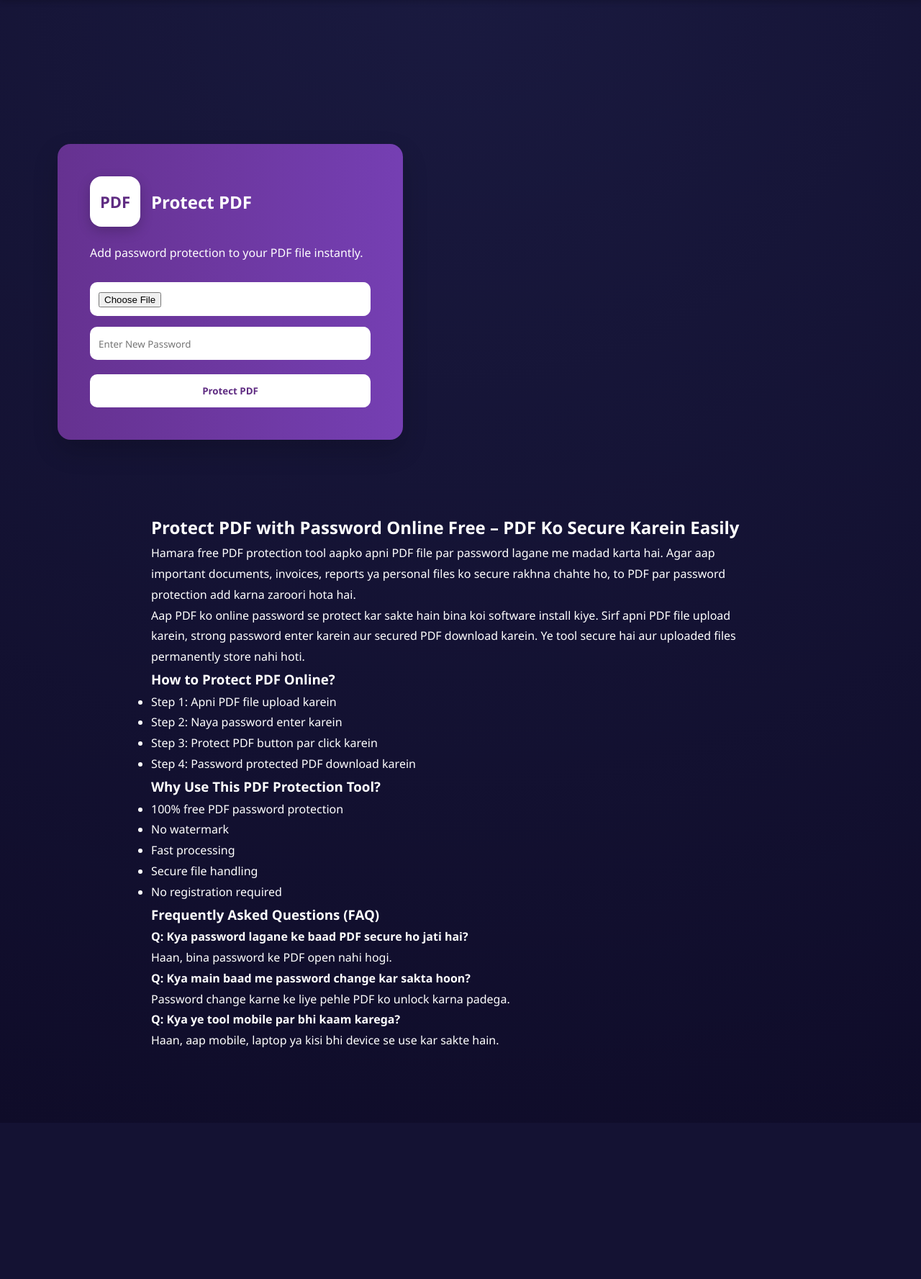
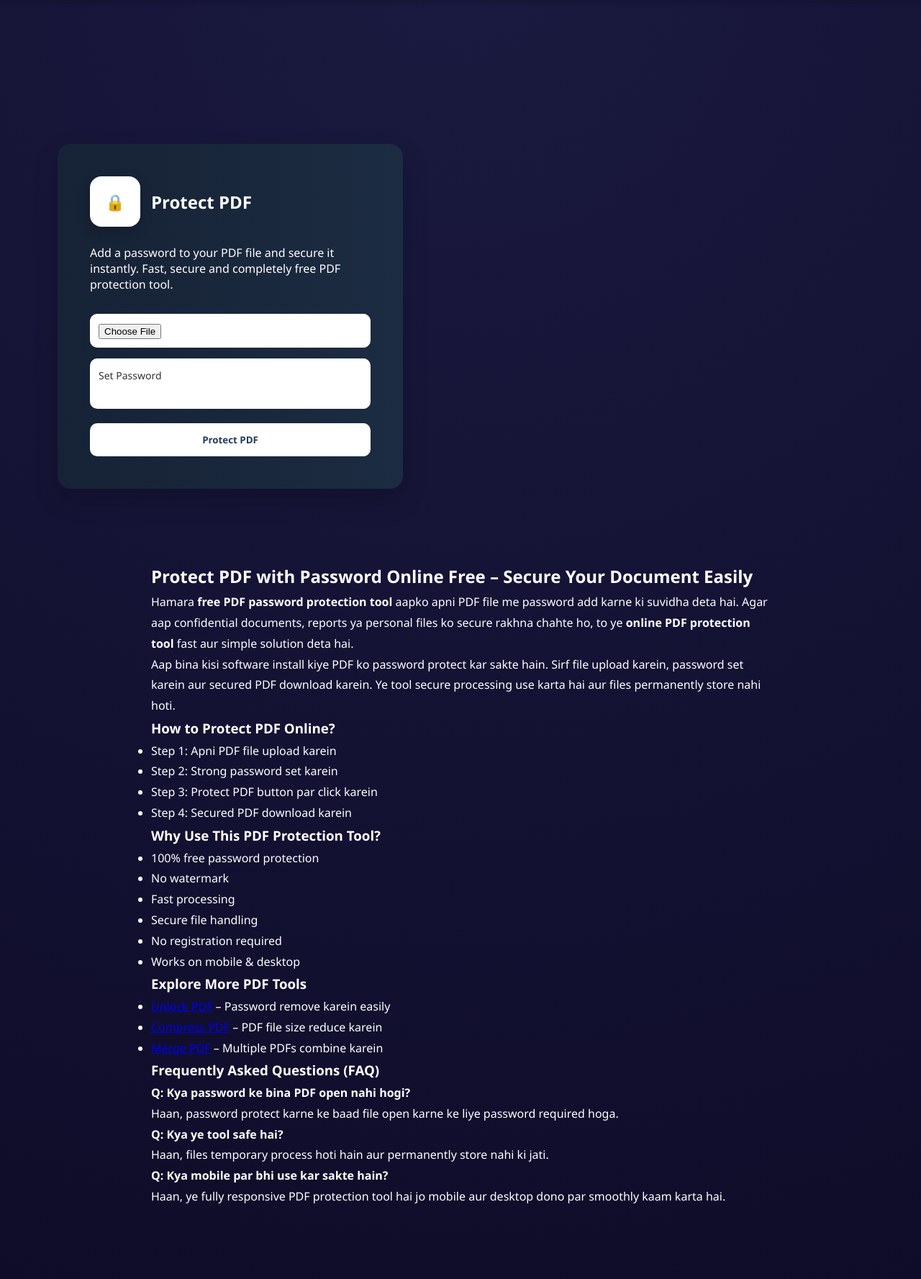
Before and after one commit to afnankhan123456/ai-tools-website-, a Flask app: page /protect-pdf in a window 1280 px wide. Shown: the part 66-1843 px from the top of the page at 72% size. Before the commit the page ends 1521 px from the top, so only its background shows below. Run offline with Flask 3, Linux system fonts and the light colour scheme.

Commit message:
Update protect_pdf.html

```diff
--- a/templates/pdf_tools/protect_pdf.html
+++ b/templates/pdf_tools/protect_pdf.html
@@ -1,6 +1,6 @@
 {% extends "base.html" %}
-{% block title %}Protect PDF with Password Online Free | AI Tools Hub{% endblock %}
-{% block description %}Add password protection to your PDF files online free. Secure and easy PDF protection tool.{% endblock %}
+{% block title %}Protect PDF with Password Online Free | Secure PDF Instantly{% endblock %}
+{% block description %}Protect PDF with password online free. Add security to your PDF file easily. Fast and secure PDF password protection tool without watermark.{% endblock %}
 {% block content %}
 
 <section style="display:flex; justify-content:flex-start; margin:200px 0 0 80px;">
@@ -13,7 +13,7 @@
         box-shadow:0 15px 35px rgba(0,0,0,0.18);
         position:relative;
         overflow:hidden;
-        background: linear-gradient(270deg, #4776E6, #8E54E9, #5f2c82);
+        background: linear-gradient(270deg, #141e30, #243b55, #141e30);
         background-size: 600% 600%;
         animation: gradientMove 8s ease infinite;
     ">
@@ -23,7 +23,7 @@
 
             <div style="
                 background:white;
-                color:#5f2c82;
+                color:#243b55;
                 font-weight:bold;
                 font-size:22px;
                 width:70px;
@@ -34,7 +34,7 @@
                 border-radius:16px;
                 box-shadow:0 6px 18px rgba(0,0,0,0.2);
             ">
-                PDF
+                🔒
             </div>
 
             <div style="font-size:24px; font-weight:600;">
@@ -44,13 +44,15 @@
         </div>
 
         <p style="margin-bottom:30px; color:#ffffff;">
-            Add password protection to your PDF file instantly.
+            Add a password to your PDF file and secure it instantly.
+            Fast, secure and completely free PDF protection tool.
         </p>
 
-        <form action="{{ url_for('protect_pdf_action') }}"
+        <form action="{{ url_for('protect_pdf') }}"
               method="POST"
               enctype="multipart/form-data">
 
+            <!-- PDF Upload -->
             <div style="
                 background:white;
                 padding:12px;
@@ -64,24 +66,25 @@
                        style="border:none; width:100%;">
             </div>
 
-            <!-- Password Input -->
+            <!-- Password Field -->
             <div style="
                 background:white;
                 padding:12px;
                 border-radius:10px;
                 margin-bottom:20px;
             ">
+                <label style="color:#333; font-size:14px;">Set Password</label>
                 <input type="password"
                        name="password"
-                       placeholder="Enter New Password"
                        required
-                       style="border:none; width:100%;">
+                       style="width:100%; border:none; margin-top:5px;">
             </div>
 
+            <!-- Button -->
             <button type="submit"
                     style="
                         background:white;
-                        color:#5f2c82;
+                        color:#243b55;
                         border:none;
                         padding:14px;
                         width:100%;
@@ -106,47 +109,57 @@
 <!-- 🔥 SEO CONTENT SECTION -->
 <section style="max-width:900px; margin:100px auto; padding:0 20px; line-height:1.8;">
 
-    <h2>Protect PDF with Password Online Free – PDF Ko Secure Karein Easily</h2>
+    <h2>Protect PDF with Password Online Free – Secure Your Document Easily</h2>
 
     <p>
-        Hamara free PDF protection tool aapko apni PDF file par password lagane me madad karta hai.
-        Agar aap important documents, invoices, reports ya personal files ko secure rakhna chahte ho,
-        to PDF par password protection add karna zaroori hota hai.
+        Hamara <strong>free PDF password protection tool</strong> aapko apni PDF file me password add karne ki suvidha deta hai.
+        Agar aap confidential documents, reports ya personal files ko secure rakhna chahte ho,
+        to ye <strong>online PDF protection tool</strong> fast aur simple solution deta hai.
     </p>
 
     <p>
-        Aap PDF ko online password se protect kar sakte hain bina koi software install kiye.
-        Sirf apni PDF file upload karein, strong password enter karein aur secured PDF download karein.
-        Ye tool secure hai aur uploaded files permanently store nahi hoti.
+        Aap bina kisi software install kiye PDF ko password protect kar sakte hain.
+        Sirf file upload karein, password set karein aur secured PDF download karein.
+        Ye tool secure processing use karta hai aur files permanently store nahi hoti.
     </p>
 
     <h3>How to Protect PDF Online?</h3>
     <ul>
         <li>Step 1: Apni PDF file upload karein</li>
-        <li>Step 2: Naya password enter karein</li>
+        <li>Step 2: Strong password set karein</li>
         <li>Step 3: Protect PDF button par click karein</li>
-        <li>Step 4: Password protected PDF download karein</li>
+        <li>Step 4: Secured PDF download karein</li>
     </ul>
 
     <h3>Why Use This PDF Protection Tool?</h3>
     <ul>
-        <li>100% free PDF password protection</li>
+        <li>100% free password protection</li>
         <li>No watermark</li>
         <li>Fast processing</li>
         <li>Secure file handling</li>
         <li>No registration required</li>
+        <li>Works on mobile & desktop</li>
+    </ul>
+
+    <!-- 🔗 MINIMAL INTERNAL LINKING -->
+    <h3>Explore More PDF Tools</h3>
+
+    <ul>
+        <li><a href="{{ url_for('unlock_pdf') }}">Unlock PDF</a> – Password remove karein easily</li>
+        <li><a href="{{ url_for('compress_pdf_action') }}">Compress PDF</a> – PDF file size reduce karein</li>
+        <li><a href="{{ url_for('merge_pdf') }}">Merge PDF</a> – Multiple PDFs combine karein</li>
     </ul>
 
     <h3>Frequently Asked Questions (FAQ)</h3>
 
-    <p><strong>Q: Kya password lagane ke baad PDF secure ho jati hai?</strong><br>
-    Haan, bina password ke PDF open nahi hogi.</p>
+    <p><strong>Q: Kya password ke bina PDF open nahi hogi?</strong><br>
+    Haan, password protect karne ke baad file open karne ke liye password required hoga.</p>
 
-    <p><strong>Q: Kya main baad me password change kar sakta hoon?</strong><br>
-    Password change karne ke liye pehle PDF ko unlock karna padega.</p>
+    <p><strong>Q: Kya ye tool safe hai?</strong><br>
+    Haan, files temporary process hoti hain aur permanently store nahi ki jati.</p>
 
-    <p><strong>Q: Kya ye tool mobile par bhi kaam karega?</strong><br>
-    Haan, aap mobile, laptop ya kisi bhi device se use kar sakte hain.</p>
+    <p><strong>Q: Kya mobile par bhi use kar sakte hain?</strong><br>
+    Haan, ye fully responsive PDF protection tool hai jo mobile aur desktop dono par smoothly kaam karta hai.</p>
 
 </section>
 
```
